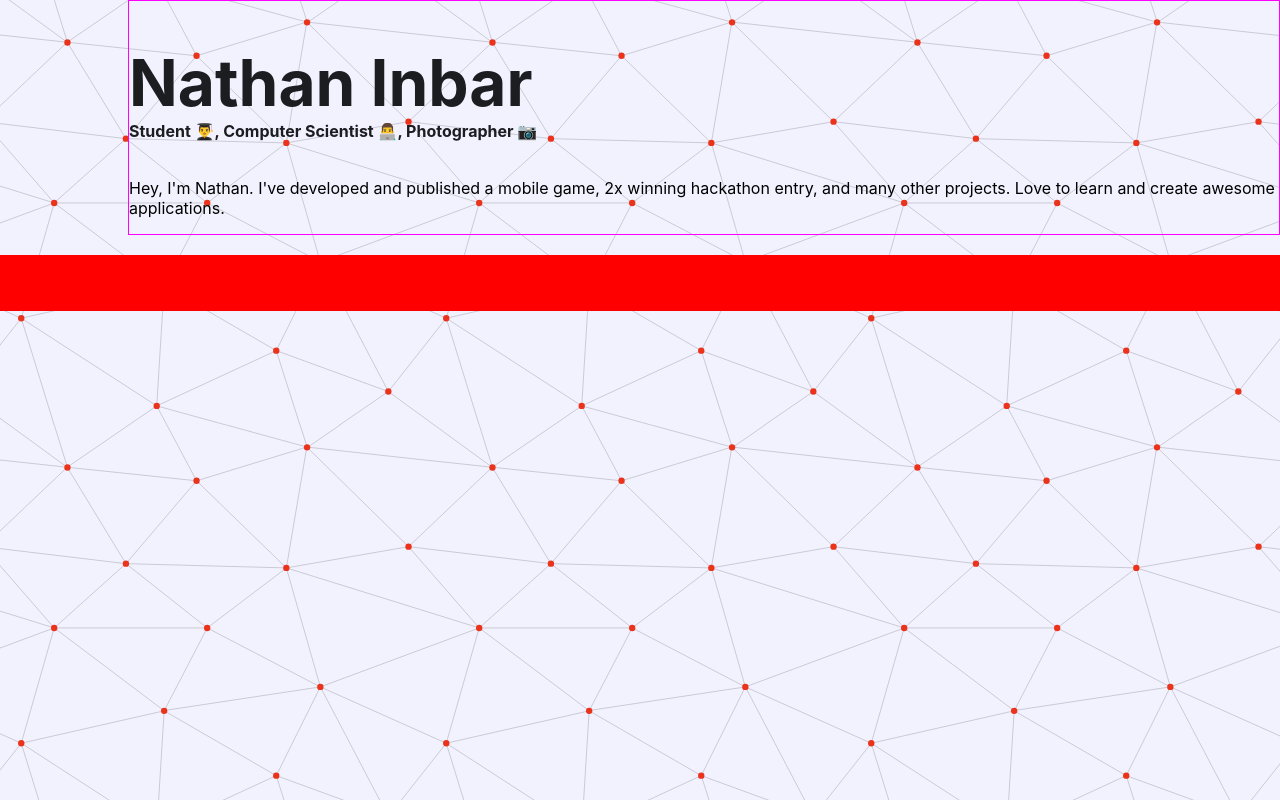
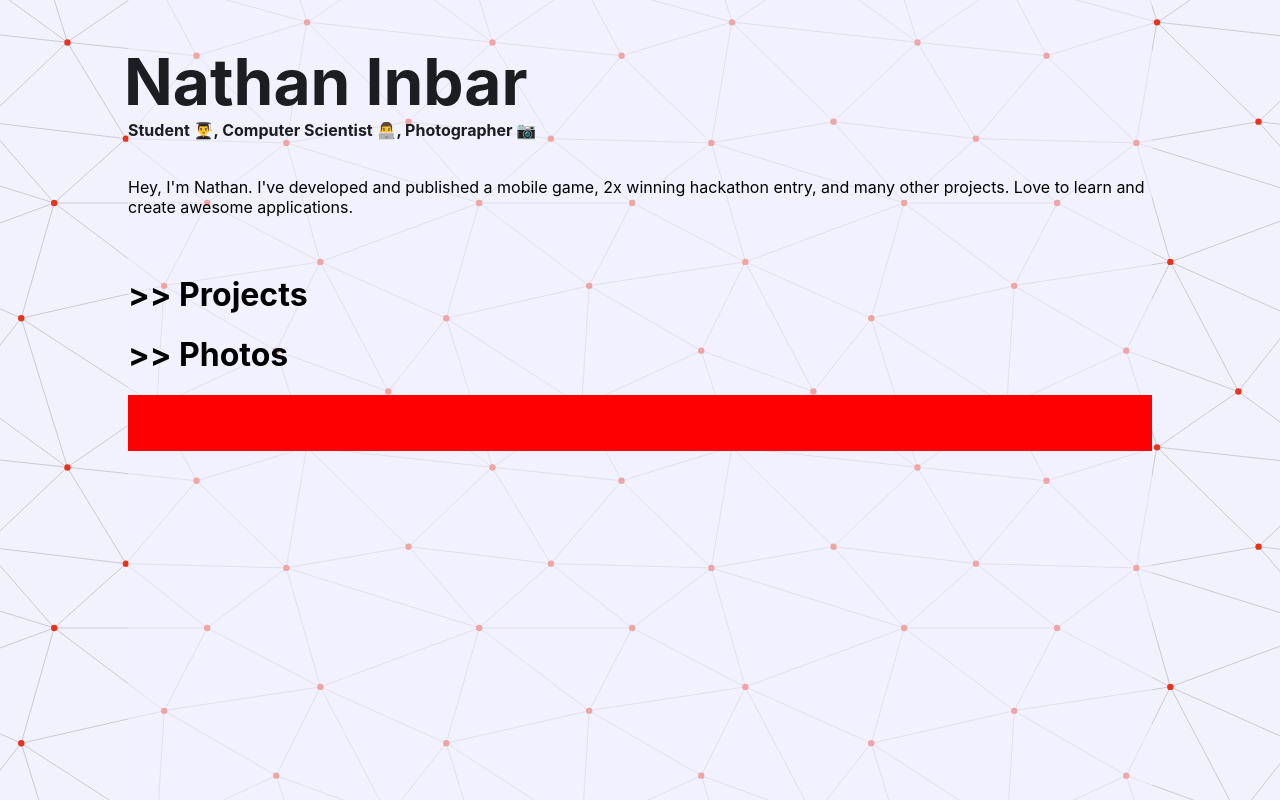
Before and after one commit to NathanInbar/NathanInbar.github.io, a Svelte app in the folder portfolio-site/: page / in a window 1280 px wide. Built offline with nearby package versions, Linux system fonts and the light colour scheme.

Commit message:
Added Content Containers + css

```diff
--- a/portfolio-site/public/global.css
+++ b/portfolio-site/public/global.css
@@ -8,6 +8,7 @@ html {
 
   /*light background text palette:*/
   --global_header_light: #1c1d21;
+  --global_stroke_light: #a7a7b0;
 }
 
 body {
--- a/portfolio-site/src/App.svelte
+++ b/portfolio-site/src/App.svelte
@@ -1,39 +1,52 @@
 <script>
+  import ContentContainer from "./Components/ContentContainer.svelte";
   import Test from "./Components/Test.svelte";
-  let x = 20;
 </script>
 
 <span id="bkg">
+  <span id="content__bkg">
     <div id="main__container">
       <h1>Nathan Inbar</h1>
       <h4>Student 👨‍🎓, Computer Scientist 👨‍💻, Photographer 📷</h4>
       <p>
         Hey, I'm Nathan. I've developed and published a mobile game, 2x winning
-      hackathon entry, and many other projects. Love to learn and create awesome
-      applications.
+        hackathon entry, and many other projects. Love to learn and create
+        awesome applications.
       </p>
     </div>
     <br />
-  <Test /><Test /><Test /><Test /><Test /><Test /><Test /><Test /><Test /><Test
-  /><Test /><Test /><Test /><Test />
-  <Test /><Test /><Test /><Test /><Test /><Test /><Test /><Test /><Test /><Test
-  /><Test /><Test /><Test /><Test />
+
+    <ContentContainer title="Projects" />
+    <ContentContainer title="Photos" />
+
+    <Test /><Test /><Test /><Test /><Test /><Test /><Test /><Test /><Test
+    /><Test /><Test /><Test /><Test /><Test />
+    <Test /><Test /><Test /><Test /><Test /><Test /><Test /><Test /><Test
+    /><Test /><Test /><Test /><Test /><Test />
+  </span>
 </span>
 
 <style>
   #bkg {
-    /*background overlay currently disabled */
-    background-color: rgba(0, 0, 0, 0);
+    /*full background overlay currently disabled */
+    background-color: rgb(242, 242, 255, 0);
     width: 100%;
     height: 100%;
     position: absolute;
+  }
+  #content__bkg {
+    /* content container background rgb(242, 242, 255, ); */
+    position: absolute;
+    width: 80%;
+    height: 100%;
+    margin-left: var(--global_margin);
+    background-color: rgba(242, 242, 255, 0.6);
   }
 
   #main__container {
     display: flex;
     flex-direction: column;
-    border: 1px solid magenta;
-    margin-left: var(--global_margin);
+    border: 0px solid magenta;
   }
   /* centers main container on mobile */
   @media only screen and (max-width: 620px) {
@@ -45,6 +58,7 @@
     font-size: 4rem;
     color: var(--global_header_light);
     margin-bottom: 0;
+    margin-left: -4px;
   }
   h4 {
     margin-top: 0;
--- /dev/null
+++ b/portfolio-site/src/Components/ContentContainer.svelte
@@ -0,0 +1,26 @@
+<script>
+  export let title;
+</script>
+
+<div>
+  <h1><span id="dropdown__icon">>></span> {title}</h1>
+</div>
+
+<style>
+  div {
+    margin-left: 0;
+  }
+  #dropdown__icon {
+    display: inline-block;
+  }
+  #dropdown__icon:hover {
+    animation: rotate-rt 0.5s 1;
+    animation-fill-mode: forwards;
+  }
+
+  @keyframes rotate-rt {
+    100% {
+      transform: rotate(90deg);
+    }
+  }
+</style>
```
Lines whose indentation alone changed are shown as unchanged.
